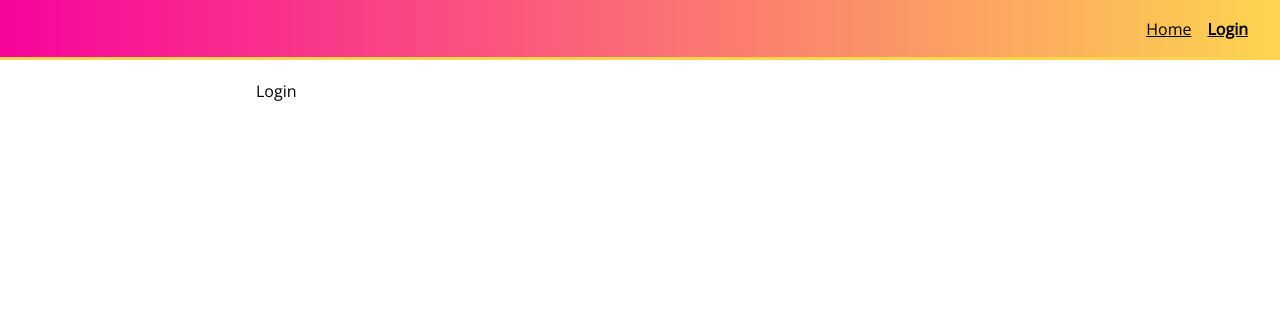
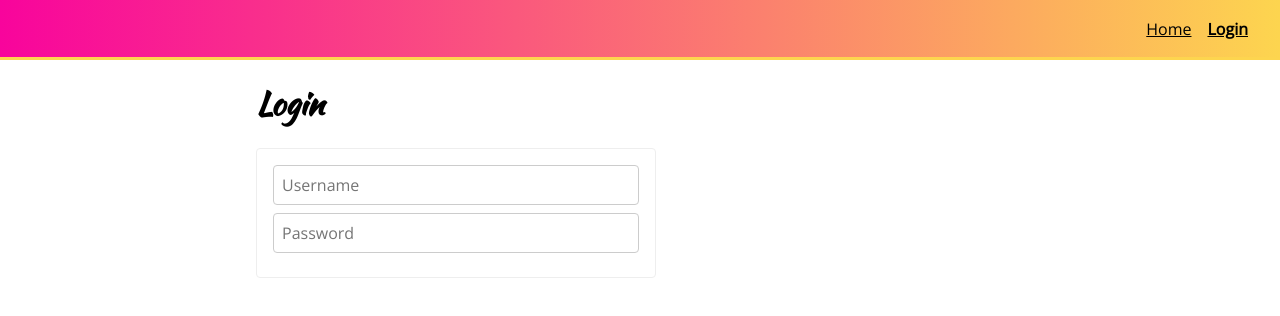
Before and after one commit to wcywin/styled-components-v5, a React (Create React App) app: page /login in a window 1280 px wide. Shown: the top 316 px of the page. Built offline with nearby package versions, Linux system fonts and the light colour scheme.

Commit message:
add Input styled component and use in Login page

```diff
--- /dev/null
+++ b/src/components/common/Input.js
@@ -0,0 +1,15 @@
+import styled from 'styled-components'
+
+const Input = styled.input`
+	padding: 4px 8px;
+	border: 1px solid #ccc;
+	border-radius: 4px;
+	font-size: 1em;
+	font-family: 'Open Sans', sans-serif;
+	margin-bottom: 8px;
+	width: 100%;
+	box-sizing: border-box;
+	height: 40px;
+`
+
+export { Input }
--- a/src/components/common/index.js
+++ b/src/components/common/index.js
@@ -1,3 +1,4 @@
 export * from './Button'
 export * from './PageLayout'
 export * from './Header'
+export * from './Input'
--- a/src/components/pages/Login.js
+++ b/src/components/pages/Login.js
@@ -1,10 +1,50 @@
-import React from 'react'
-import { PageLayout } from 'components/common'
+import React, { useState } from 'react'
+import { PageLayout, Input } from 'components/common'
+import styled from 'styled-components'
+
+const Form = styled.form`
+	width: 100%;
+	max-width: 400px;
+	background: white;
+	border: 1px solid #eee;
+	padding: 16px;
+	box-sizing: border-box;
+	color: black;
+	border-radius: 4px;
+`
 
 export default function Login() {
+	const [formFields, setFormFields] = useState({ username: '', password: '' })
+
+	function handleInputChange(e) {
+		e.persist();
+		setFormFields(s => ({
+			...s,
+			[e.target.name]: e.target.value
+		}))
+	}
+
 	return (
 		<PageLayout>
-			Login
+			<h1>
+				Login
+			</h1>
+			<Form>
+				<Input
+					value={formFields.username}
+					name="username"
+					placeholder="Username"
+					type="text"
+					onChange={handleInputChange}
+				/>
+				<Input
+					value={formFields.password}
+					name="password"
+					placeholder="Password"
+					type="password"
+					onChange={handleInputChange}
+				/>
+			</Form>
 		</PageLayout>
 	)
 }
```
Also changed, not shown: src/components/pages/Home.js (+4 -1 lines).
